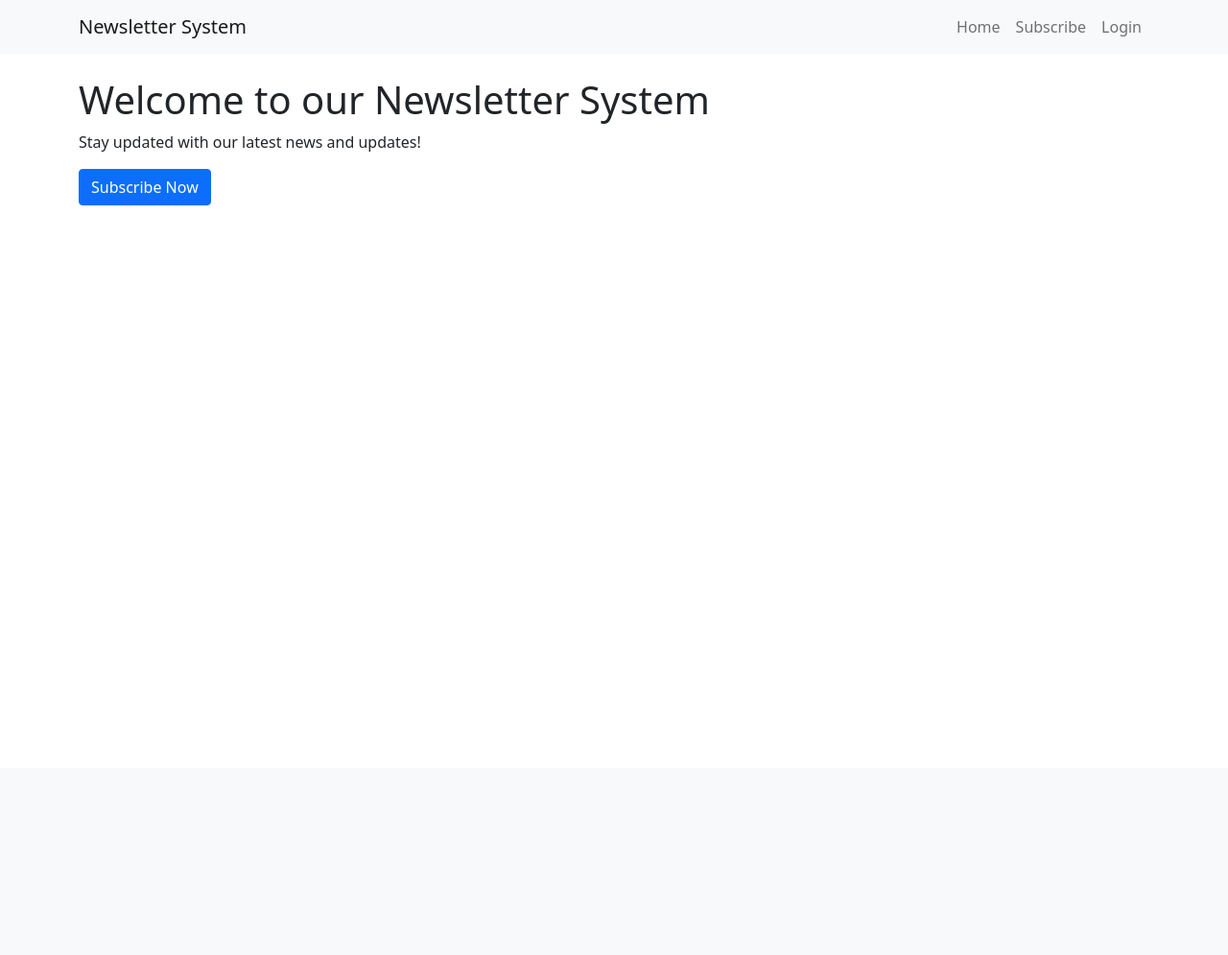
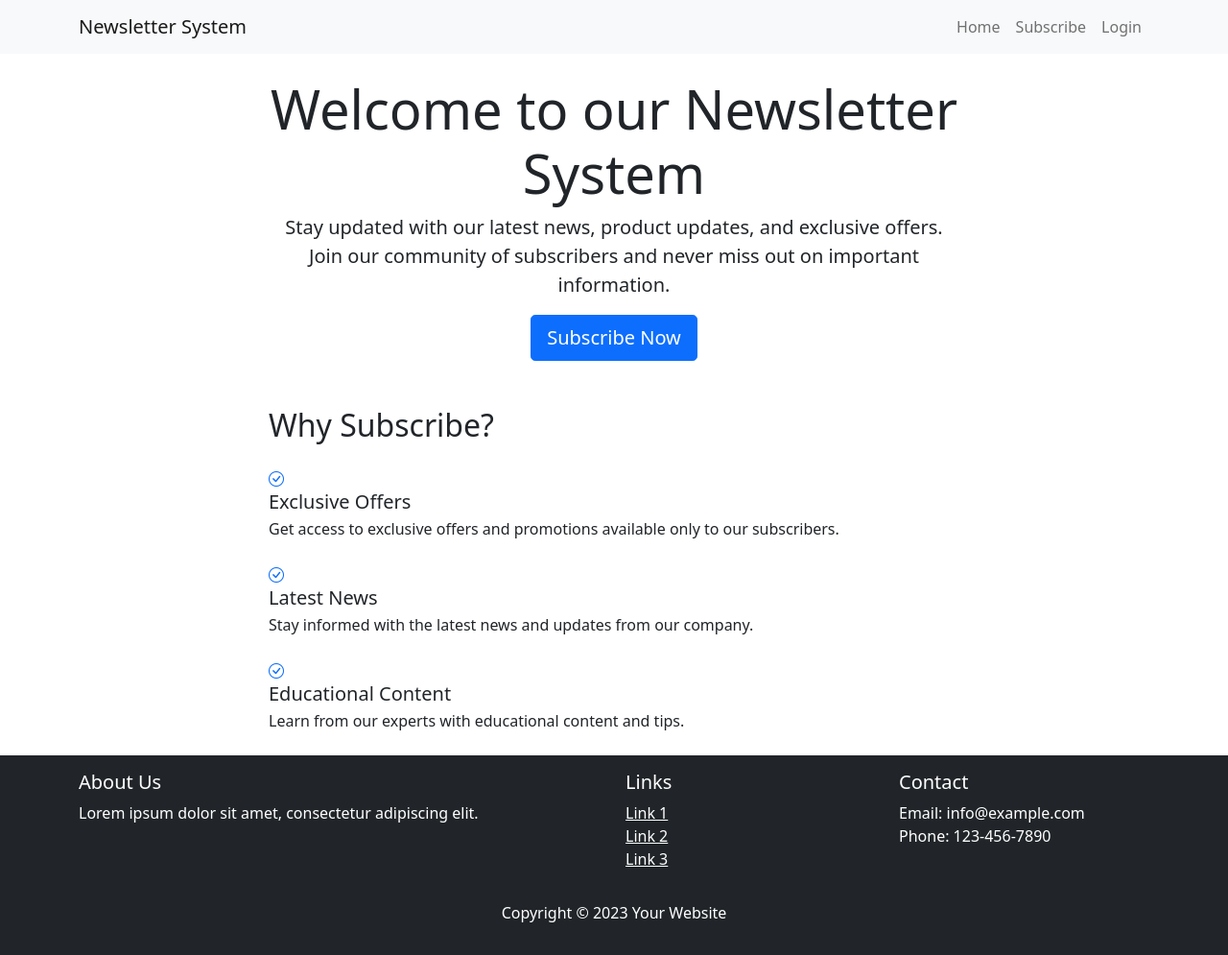
Before and after one commit to aliahadmd/subflow, a Django app: page / in a window 1280 px wide. Shown: the whole page at 96% size. Before the commit the page ends 214 px from the top, so only its background shows below. Run offline with Django 5.2, Linux system fonts and the light colour scheme; some libraries are stand-ins or nearby versions.

Commit message:
change style

```diff
--- a/core/settings.py
+++ b/core/settings.py
@@ -20,7 +20,11 @@ env.read_env(str(BASE_DIR / '.env'))
 # See https://docs.djangoproject.com/en/5.0/howto/deployment/checklist/
 
 SECRET_KEY = env('SECRET_KEY')
+
+
 DEBUG = env.bool('DEBUG')
+
+
 
 
 ALLOWED_HOSTS = ['*']
--- a/newsletter/templates/newsletter/base.html
+++ b/newsletter/templates/newsletter/base.html
@@ -1,17 +1,29 @@
 <!-- templates/newsletter/base.html -->
 <!DOCTYPE html>
-<html lang="en">
+<html lang="en" class="h-100">
     <head>
         <meta charset="UTF-8">
         <meta name="viewport" content="width=device-width, initial-scale=1.0">
-    <title>{% block title %}Newsletter System{% endblock %}</title>
-    <link href="https://cdn.jsdelivr.net/npm/bootstrap@5.1.3/dist/css/bootstrap.min.css" rel="stylesheet">
+        <title>
+            {% block title %}Newsletter System{% endblock %}
+        </title>
+        <link href="https://cdn.jsdelivr.net/npm/bootstrap@5.1.3/dist/css/bootstrap.min.css"
+              rel="stylesheet">
+        <!-- Bootstrap Icons -->
+        <link rel="stylesheet"
+              href="https://cdn.jsdelivr.net/npm/bootstrap-icons@1.10.3/font/bootstrap-icons.css">
     </head>
-<body>
+    <body class="d-flex flex-column h-100">
         <nav class="navbar navbar-expand-lg navbar-light bg-light">
             <div class="container">
                 <a class="navbar-brand" href="{% url 'home' %}">Newsletter System</a>
-            <button class="navbar-toggler" type="button" data-bs-toggle="collapse" data-bs-target="#navbarNav" aria-controls="navbarNav" aria-expanded="false" aria-label="Toggle navigation">
+                <button class="navbar-toggler"
+                        type="button"
+                        data-bs-toggle="collapse"
+                        data-bs-target="#navbarNav"
+                        aria-controls="navbarNav"
+                        aria-expanded="false"
+                        aria-label="Toggle navigation">
                     <span class="navbar-toggler-icon"></span>
                 </button>
                 <div class="collapse navbar-collapse" id="navbarNav">
@@ -41,21 +53,22 @@
                 </div>
             </div>
         </nav>
-
         <div class="container mt-4">
             {% if messages %}
                 {% for message in messages %}
-                <div class="alert alert-{{ message.tags }} alert-dismissible fade show" role="alert">
+                    <div class="alert alert-{{ message.tags }} alert-dismissible fade show"
+                         role="alert">
                         {{ message }}
-                    <button type="button" class="btn-close" data-bs-dismiss="alert" aria-label="Close"></button>
+                        <button type="button"
+                                class="btn-close"
+                                data-bs-dismiss="alert"
+                                aria-label="Close"></button>
                     </div>
                 {% endfor %}
             {% endif %}
-
-        {% block content %}
-        {% endblock %}
+            {% block content %}{% endblock %}
         </div>
-
+        {% include 'newsletter/component/footer.html' %}
         <script src="https://cdn.jsdelivr.net/npm/bootstrap@5.1.3/dist/js/bootstrap.bundle.min.js"></script>
     </body>
 </html>
--- /dev/null
+++ b/newsletter/templates/newsletter/component/footer.html
@@ -0,0 +1,31 @@
+<!-- templates/newsletter/component/footer.html -->
+<footer class="footer mt-auto py-3 bg-dark text-white">
+    <div class="container">
+        <div class="row">
+            <div class="col-md-6">
+                <h5>About Us</h5>
+                <p>Lorem ipsum dolor sit amet, consectetur adipiscing elit.</p>
+            </div>
+            <div class="col-md-3">
+                <h5>Links</h5>
+                <ul class="list-unstyled">
+                    <li><a href="#" class="text-white">Link 1</a></li>
+                    <li><a href="#" class="text-white">Link 2</a></li>
+                    <li><a href="#" class="text-white">Link 3</a></li>
+                </ul>
+            </div>
+            <div class="col-md-3">
+                <h5>Contact</h5>
+                <ul class="list-unstyled">
+                    <li>Email: info@example.com</li>
+                    <li>Phone: 123-456-7890</li>
+                </ul>
+            </div>
+        </div>
+        <div class="row mt-3">
+            <div class="col-12">
+                <p class="text-center">Copyright © 2023 Your Website</p>
+            </div>
+        </div>
+    </div>
+</footer>
--- a/newsletter/templates/newsletter/home.html
+++ b/newsletter/templates/newsletter/home.html
@@ -4,7 +4,43 @@
 {% block title %}Home - Newsletter System{% endblock %}
 
 {% block content %}
-    <h1>Welcome to our Newsletter System</h1>
-    <p>Stay updated with our latest news and updates!</p>
-    <a href="{% url 'subscribe' %}" class="btn btn-primary">Subscribe Now</a>
+    <div class="container">
+        <div class="row justify-content-center">
+            <div class="col-md-8 text-center">
+                <h1 class="display-4">Welcome to our Newsletter System</h1>
+                <p class="lead">Stay updated with our latest news, product updates, and exclusive offers. Join our community of subscribers and never miss out on important information.</p>
+                <a href="{% url 'subscribe' %}" class="btn btn-lg btn-primary">Subscribe Now</a>
+            </div>
+        </div>
+        <div class="row mt-5">
+            <div class="col-md-10 col-lg-8 mx-auto">
+                <h2 class="mb-4">Why Subscribe?</h2>
+                <ul class="list-unstyled">
+                    <li class="media mb-4">
+                        <i class="bi bi-check-circle me-3 text-primary"></i>
+                        <div class="media-body">
+                            <h5 class="mt-0 mb-1">Exclusive Offers</h5>
+                            Get access to exclusive offers and promotions available only to our subscribers.
+                        </div>
+                    </li>
+                    <li class="media mb-4">
+                        <i class="bi bi-check-circle me-3 text-primary"></i>
+                        <div class="media-body">
+                            <h5 class="mt-0 mb-1">Latest News</h5>
+                            Stay informed with the latest news and updates from our company.
+                        </div>
+                    </li>
+                    <li class="media mb-4">
+                        <i class="bi bi-check-circle me-3 text-primary"></i>
+                        <div class="media-body">
+                            <h5 class="mt-0 mb-1">Educational Content</h5>
+                            Learn from our experts with educational content and tips.
+                        </div>
+                    </li>
+                </ul>
+            </div>
+        </div>
+    </div>
+
+
 {% endblock %}
```
Lines whose indentation alone changed are shown as unchanged.
